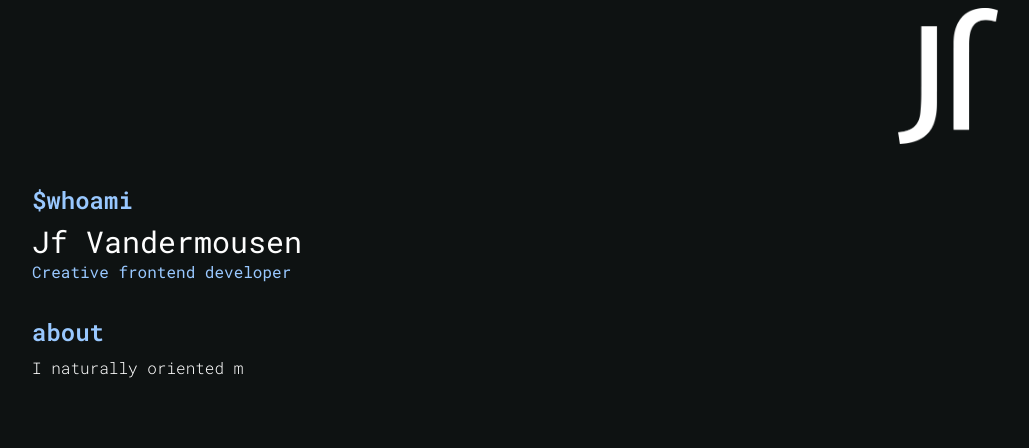
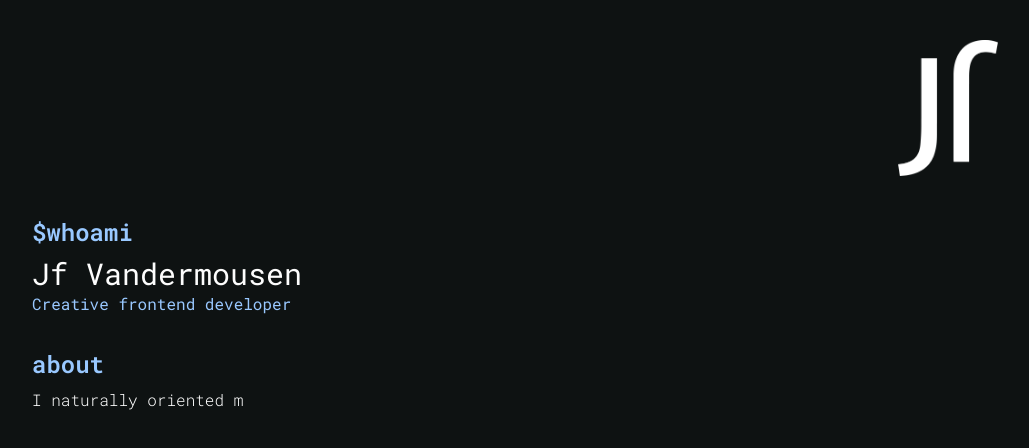
Before and after one commit to jfvandermousen/portfolio, a React (Create React App) app: page / in a window 1280 px wide. Shown: the top 448 px of the page, without its empty margins (0-1029 px from the left). Built offline with nearby package versions, Linux system fonts and the light colour scheme.

Commit message:
add top padding

```diff
--- a/src/App.js
+++ b/src/App.js
@@ -1,11 +1,12 @@
 import About from "./components/About";
 import Header from "./components/Header";
+import Works from "./components/Works";
 
 
 
 function App() {
   return (
-    <div className="container mx-auto px-8">
+    <div className="container mx-auto px-8 pt-8">
       <Header/>
       <About />
     </div>
--- a/src/components/Works.js
+++ b/src/components/Works.js
@@ -3,7 +3,7 @@ import React from 'react'
 export default function Works() {
     return (
         <div>
-
+            TESTTTTTT
         </div>
     )
 }
```
Also changed, not shown: 1 other file (tests, documents, lock files or other folders).
